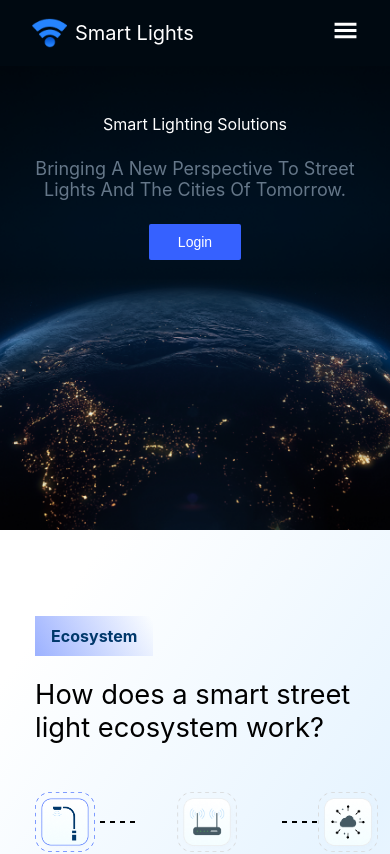
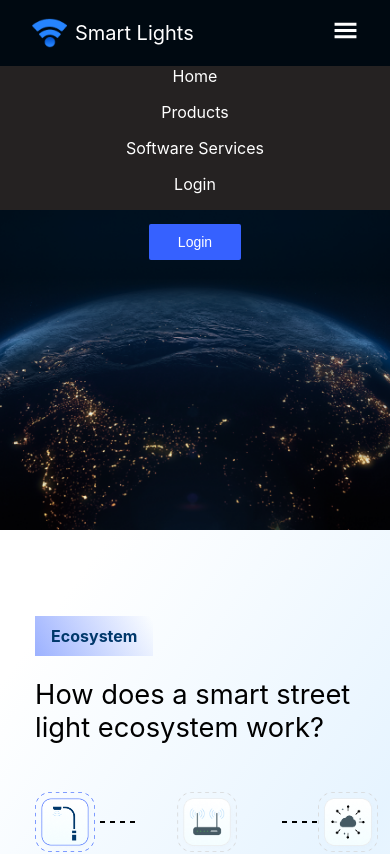
Before and after one commit to Krish2643/Frontend-assignment-blacksof, a React (Vite) app in the folder blacksof-assignment/: page / in a window 390 px wide. Shown: the top 854 px of the page. Built offline with nearby package versions, Linux system fonts and the light colour scheme.

Commit message:
add hamburger

```diff
--- a/blacksof-assignment/src/Components/Navbar.css
+++ b/blacksof-assignment/src/Components/Navbar.css
@@ -44,6 +44,23 @@
     }
 
 }
+.navbar-mobile-list{
+   display: none;
+}
+
+.navbar-mobile-list-visible{
+    display: block;
+    position: absolute;
+    font-family: 'inter';
+    color: white;
+    background-color: rgb(37, 34, 34);
+    width: 100%;
+    text-align: center;
+    p{
+        margin-bottom: 1rem;
+        cursor: pointer;
+    }
+}
 
 @media only screen and (max-width: 1200px){
     .navbar-container{
@@ -59,11 +76,16 @@
         .navbar-hamburder{
             display: block;
             font-size: 25px;
+            cursor: pointer;
         }
         .navbar-lists{
             display: none;
         }
     }
+    .navbar{
+        position: relative;
+    }
+
 }
 
 @media only screen and (max-width: 480px){
--- a/blacksof-assignment/src/Components/Navbar.tsx
+++ b/blacksof-assignment/src/Components/Navbar.tsx
@@ -1,10 +1,19 @@
-import React from 'react'
+import React, { useState } from 'react'
 import './Navbar.css'
 import wifi from '../assets/Images/wifi.png'
 import { GiHamburgerMenu } from "react-icons/gi";
 
-const Navbar = () => {
+const Navbar: React.FC = () => {
+
+   const [visible, setVisible] = useState<boolean>(true);
+
+   const handleClick = ():void=>{
+    setVisible(!visible);
+    console.log("clicked");
+   }
+
   return (
+    <div className='navbar'  >
     <div className='navbar-container' >
        <div className='navbar-logo' >
         <img src={wifi} alt="" />
@@ -16,9 +25,16 @@ const Navbar = () => {
         <p>Software Services</p>
         <button>Login</button>
        </div>
-        <div className='navbar-hamburder' >
-        <GiHamburgerMenu />
+        <div className='navbar-hamburder' onClick={()=>handleClick()} >
+        <GiHamburgerMenu/>
         </div>
+    </div>
+    {visible && <div className='navbar-mobile-list-visible' >
+        <p>Home</p>
+        <p>Products</p>
+        <p>Software Services</p>
+        <p>Login</p>
+      </div>}
     </div>
 
   )
```
